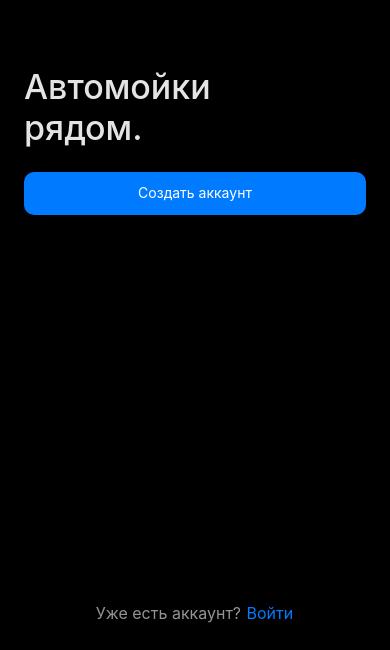
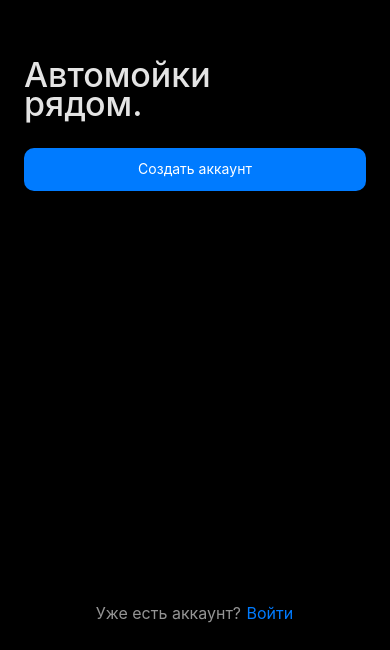
Before and after one commit to psbtok/clean.me, a React Native app: screen / in a window 390 px wide. Shown: the part 194-844 px from the top of the page. Built offline with nearby package versions, Linux system fonts and the light colour scheme.

Commit message:
Form animation

```diff
--- a/screens/login/Login.js
+++ b/screens/login/Login.js
@@ -3,20 +3,6 @@ import { ScrollView, View, Text, Pressable, TextInput, StyleSheet, Dimensions, A
 import { colors } from '../../constants/colors.js';
 
 const screenHeight = Dimensions.get('window').height;
-
-const FadeInView = props => {
-  const fadeAnim = useRef(new Animated.Value(0)).current; // Initial value for opacity: 0
-
-  return (
-    <Animated.View // Special animatable View
-      style={{
-        ...props.style,
-        opacity: fadeAnim, // Bind opacity to animated value
-      }}>
-      {props.children}
-    </Animated.View>
-  );
-};
 
 export default function Login({ onLogin, baseUrl }) {
   const scrollViewRef = useRef(null);
@@ -56,7 +42,8 @@ export default function Login({ onLogin, baseUrl }) {
         {/* First Container */}
         <View style={[styles.container, styles.firstContainer]}>
           <View style={styles.containerUpper}>
-            <Text style={styles.textMain}>Автомойки {'\n'}рядом.</Text>
+            <Text style={styles.textMain}>Автомойки</Text>
+            <Text style={styles.textMain}>рядом.</Text>
             {/* Phone Input */}
             <Pressable onPress={showInputs} style={styles.button}>
               <Text style={styles.buttonText}>Создать аккаунт</Text>
@@ -145,6 +132,7 @@ const styles = StyleSheet.create({
   },
   textMain: {
     marginBottom: 24,
+    marginTop: -36,
     width: '100%',
     fontSize: 34,
     textAlign: 'left',
```
